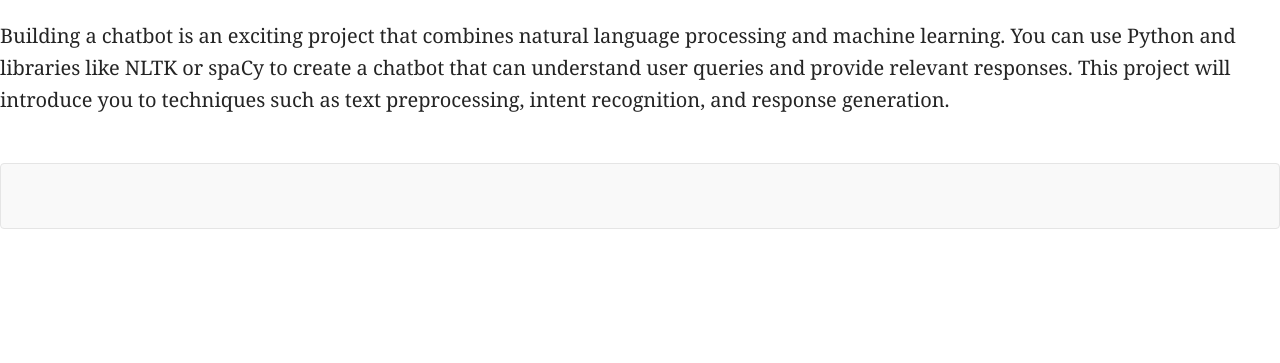
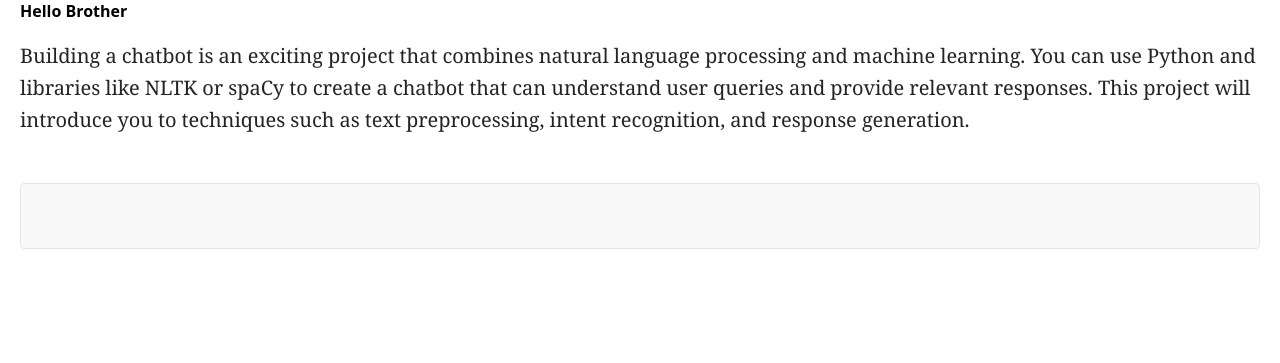
Before and after one commit to Rishurajgautam24/BlogApp, a Django app: a page that uses Blog/templates/blog_detail.html in a window 1280 px wide. Shown: the part 437-800 px from the top of the page. Run offline with Django 4.2, Linux system fonts and the light colour scheme; data comes from the database, SQL or seed files in the repository; some libraries are stand-ins or nearby versions.

Commit message:
Update blog_detail.html

```diff
--- a/Blog/templates/blog_detail.html
+++ b/Blog/templates/blog_detail.html
@@ -4,7 +4,7 @@
 
 
 <section>
-    <div class="container mx-auto">
+    <div class="container mx-auto p-5">
         <div class="row text-center ">
             <div class="col-xl-10 mx-auto justify-center"><img class="img-fluid  w-96 mb-5"
                     src="/media/{{blog_obj.image}}"
```
